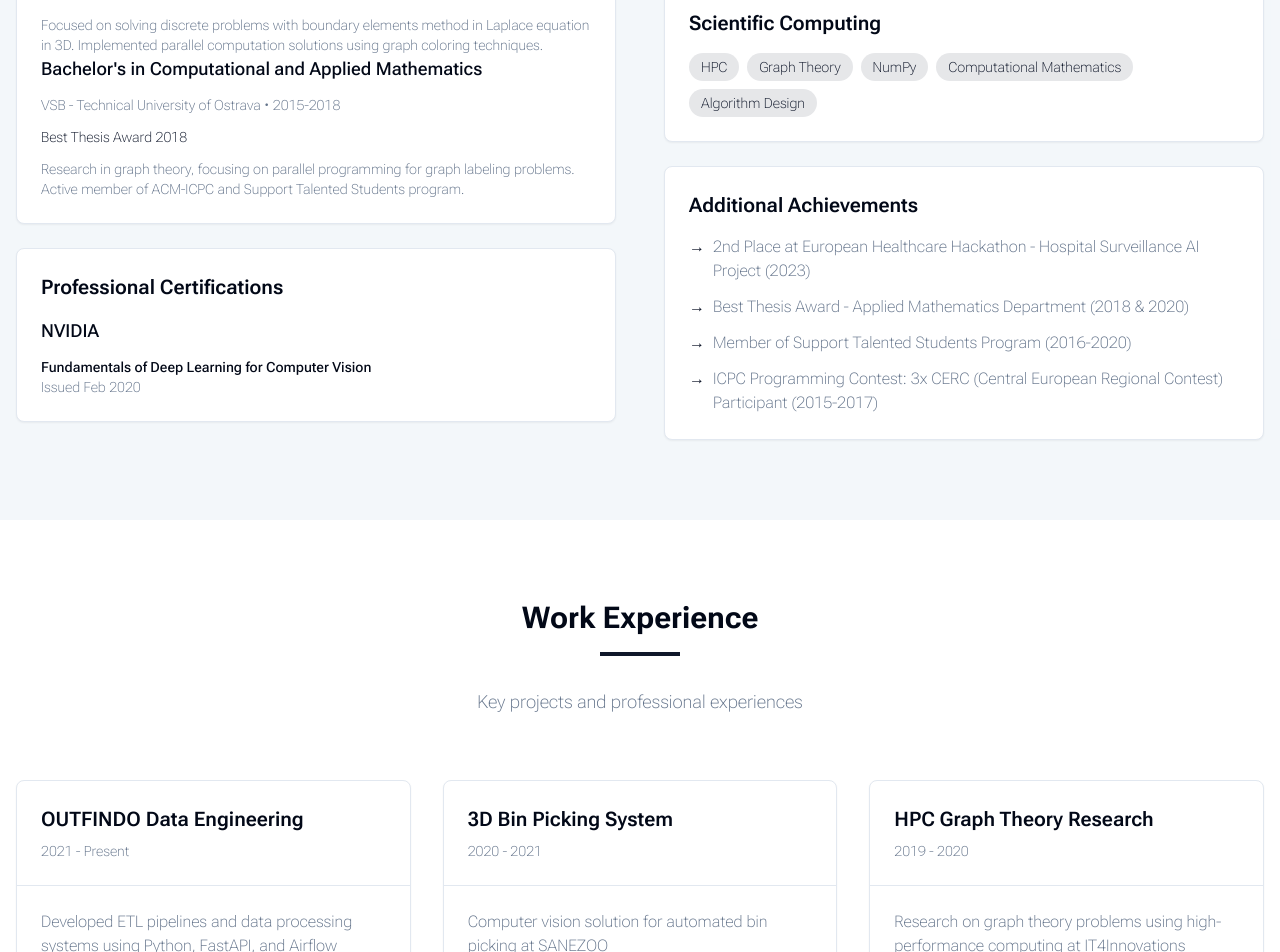
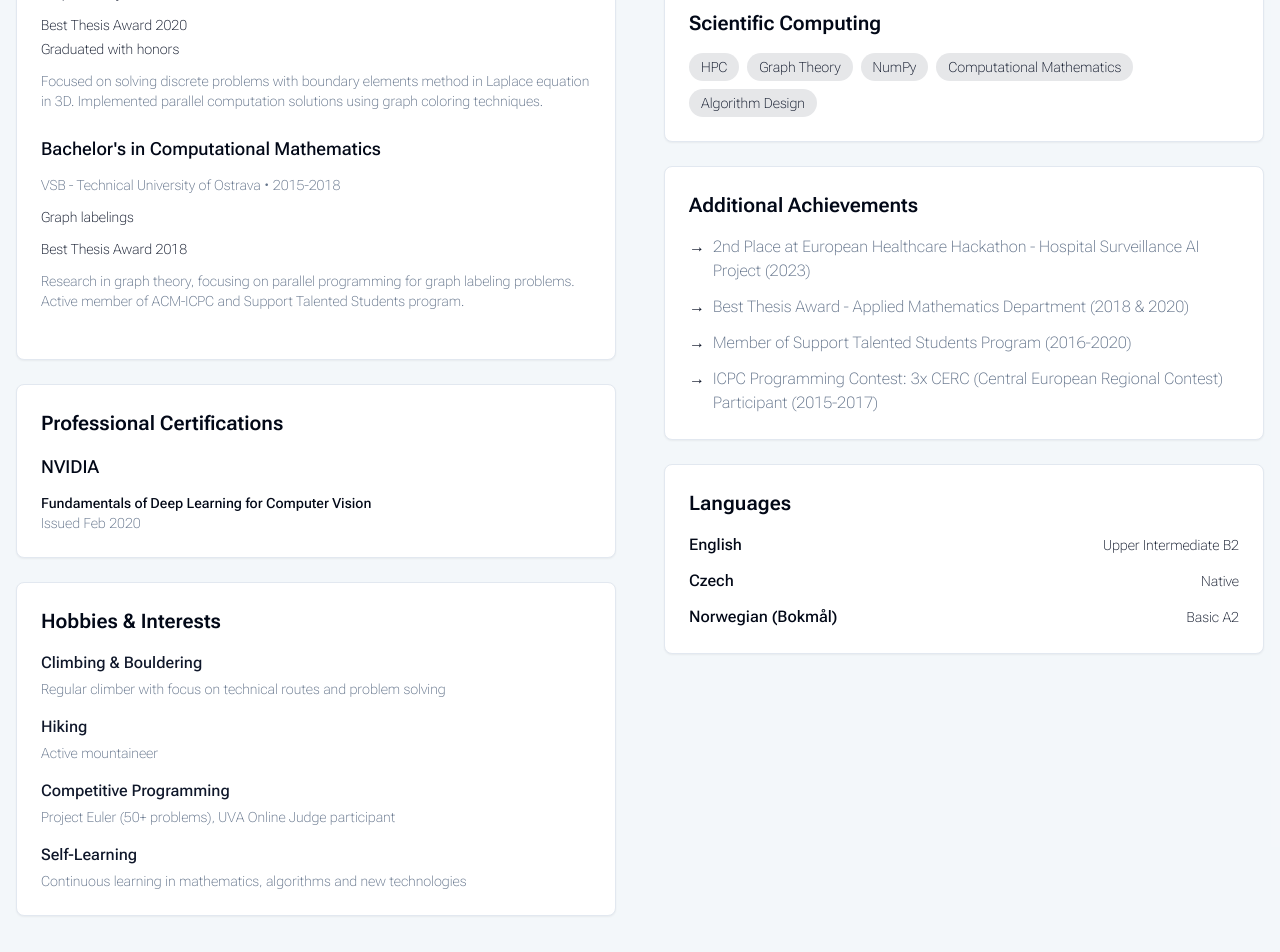
Before and after one commit to Tomichi/portfolio, a SvelteKit app in the folder frontend/: page / in a window 1280 px wide. Shown: the part 1440-2392 px from the top of the page. Built offline with nearby package versions, Linux system fonts and the light colour scheme.

Commit message:
frontend - separate the data and template of section about me

```diff
--- a/frontend/src/app.css
+++ b/frontend/src/app.css
@@ -3,6 +3,9 @@
 @import 'tailwindcss/utilities';
 
 @layer base {
+	a {
+		@apply cursor-pointer;
+	}
 	:root {
 		--background: 0 0% 100%;
 		--foreground: 222.2 84% 4.9%;
--- a/frontend/src/lib/components/AboutMe.svelte
+++ b/frontend/src/lib/components/AboutMe.svelte
@@ -1,55 +1,45 @@
 <script lang="ts">
-	const skills = [
-		{
-			category: 'Data Engineering',
-			items: [
-				'Python (FastAPI, Scrapy)',
-				'PostgreSQL',
-				'MongoDB',
-				'ETL Pipeline Design',
-				'Airflow',
-				'Docker'
-			]
-		},
-		{
-			category: 'Machine Learning & CV',
-			items: [
-				'PyTorch',
-				'Deep Learning',
-				'Computer Vision',
-				'CUDA',
-				'C++ (14/17)',
-				'Parallel Computing'
-			]
-		},
-		{
-			category: 'Scientific Computing',
-			items: ['HPC', 'Graph Theory', 'NumPy', 'Computational Mathematics', 'Algorithm Design']
+	import {
+		type Skill,
+		type Achievement,
+		type Certification,
+		type Education,
+		type Language,
+		type Hobby
+	} from './types';
+
+	interface Props {
+		title: string;
+		subtitle: string;
+		professionalSummary: string;
+		education: Education[];
+		certifications: Certification[];
+		skills: Skill[];
+		achievements: Achievement[];
+		languages: Language[];
+		hobbies: Hobby[];
 	}
-	];
 
-	const certifications = [
-		{
-			issuer: 'NVIDIA',
-			credentials: [
-				{
-					name: 'Fundamentals of Deep Learning for Computer Vision',
-					date: 'Feb 2020'
-				}
-			]
-		}
-	];
+	let {
+		title,
+		subtitle,
+		professionalSummary,
+		education,
+		certifications,
+		skills,
+		achievements,
+		languages,
+		hobbies
+	}: Props = $props();
 </script>
 
 <section id="about" class="bg-muted/80 py-20">
 	<div class="container mx-auto px-4">
 		<!-- Header -->
 		<div class="mx-auto mb-16 max-w-3xl text-center">
-			<h2 class="mb-4 text-3xl font-bold">About Me</h2>
+			<h2 class="mb-4 text-3xl font-bold">{title}</h2>
 			<div class="mx-auto mb-8 h-1 w-20 bg-primary"></div>
-			<p class="text-lg text-muted-foreground">
-				Data Engineer & Computer Vision Specialist with Strong Mathematical Foundation
-			</p>
+			<p class="text-lg text-muted-foreground">{subtitle}</p>
 		</div>
 
 		<div class="grid grid-cols-1 items-start gap-12 lg:grid-cols-2">
@@ -59,42 +49,62 @@
 				<div class="rounded-lg border border-border bg-card p-6 shadow-sm">
 					<h3 class="mb-4 text-xl font-semibold">Professional Summary</h3>
 					<p class="leading-relaxed text-muted-foreground">
-						Data Engineer with expertise in computer vision and machine learning. Combining strong
-						mathematical background with practical engineering skills to build scalable data
-						solutions and intelligent systems. Experienced in high-performance computing and
-						parallel programming.
+						{professionalSummary}
 					</p>
 				</div>
 
-				<!-- Education -->
 				<div class="rounded-lg border border-border bg-card p-6 shadow-sm">
 					<h3 class="mb-4 text-xl font-semibold">Education</h3>
-					<div class="space-y-3">
-						<h4 class="text-lg font-medium">Master's in Computational Mathematics</h4>
+					{#each education as edu}
+						<div class="mb-6 space-y-3">
+							<h4 class="text-lg font-medium">{edu.degree}</h4>
 							<p class="text-sm text-muted-foreground">
-							VSB - Technical University of Ostrava • 2018-2020
+								{edu.institution} • {edu.period}
 							</p>
-						<p class="text-sm text-primary">Best Thesis Award 2020 • Graduated with honors</p>
+
+							{#if edu.thesis}
+								<div class="text-sm">
+									<a
+										href={edu.thesis.url}
+										class="text-primary hover:underline"
+										target="_blank"
+										rel="noopener noreferrer"
+									>
+										{edu.thesis.name}
+									</a>
+									{#if edu.thesis.description}
+										<p class="mt-1 text-muted-foreground">{edu.thesis.description}</p>
+									{/if}
+								</div>
+							{/if}
+
+							{#if edu.awards?.length}
+								<div class="space-y-1">
+									{#each edu.awards as award}
+										{#if award.url}
+											<a
+												href={award.url}
+												class="block text-sm text-primary hover:underline"
+												target="_blank"
+												rel="noopener noreferrer"
+											>
+												{award.name}
+											</a>
+										{:else}
+											<p class="text-sm text-primary">{award.name}</p>
+										{/if}
+									{/each}
+								</div>
+							{/if}
+
 							<p class="text-sm text-muted-foreground">
-							Focused on solving discrete problems with boundary elements method in Laplace equation
-							in 3D. Implemented parallel computation solutions using graph coloring techniques.
+								{edu.description}
 							</p>
 						</div>
-
-					<div class="space-y-3">
-						<h4 class="text-lg font-medium">Bachelor's in Computational and Applied Mathematics</h4>
-						<p class="text-sm text-muted-foreground">
-							VSB - Technical University of Ostrava • 2015-2018
-						</p>
-						<p class="text-sm text-primary">Best Thesis Award 2018</p>
-						<p class="text-sm text-muted-foreground">
-							Research in graph theory, focusing on parallel programming for graph labeling
-							problems. Active member of ACM-ICPC and Support Talented Students program.
-						</p>
-					</div>
+					{/each}
 				</div>
 
-				<!-- Professional Certifications -->
+				<!-- Certifications -->
 				<div class="rounded-lg border border-border bg-card p-6 shadow-sm">
 					<h3 class="mb-4 text-xl font-semibold">Professional Certifications</h3>
 					<div class="space-y-6">
@@ -111,6 +121,21 @@
 										</li>
 									{/each}
 								</ul>
+							</div>
+						{/each}
+					</div>
+				</div>
+
+				<!-- Hobbies & Interests -->
+				<div class="rounded-lg border border-border bg-card p-6 shadow-sm">
+					<h3 class="mb-4 text-xl font-semibold">Hobbies & Interests</h3>
+					<div class="space-y-4">
+						{#each hobbies as hobby}
+							<div>
+								<h4 class="text-base font-medium text-primary">{hobby.name}</h4>
+								{#if hobby.description}
+									<p class="mt-1 text-sm text-muted-foreground">{hobby.description}</p>
+								{/if}
 							</div>
 						{/each}
 					</div>
@@ -132,33 +157,32 @@
 					</div>
 				{/each}
 
-				<!-- Additional Achievements -->
+				<!-- Achievements -->
 				<div class="rounded-lg border border-border bg-card p-6 shadow-sm">
 					<h3 class="mb-4 text-xl font-semibold">Additional Achievements</h3>
 					<ul class="space-y-3 text-muted-foreground">
+						{#each achievements as achievement}
 							<li class="flex items-start">
 								<span class="mr-2 text-primary">→</span>
-							<span
-								>2nd Place at European Healthcare Hackathon - Hospital Surveillance AI Project
-								(2023)</span
-							>
+								<span>{achievement.text}</span>
 							</li>
-						<li class="flex items-start">
-							<span class="mr-2 text-primary">→</span>
-							<span>Best Thesis Award - Applied Mathematics Department (2018 & 2020)</span>
-						</li>
-						<li class="flex items-start">
-							<span class="mr-2 text-primary">→</span>
-							<span>Member of Support Talented Students Program (2016-2020)</span>
-						</li>
-						<li class="flex items-start">
-							<span class="mr-2 text-primary">→</span>
-							<span>
-								ICPC Programming Contest: 3x CERC (Central European Regional Contest) Participant
-								(2015-2017)
-							</span>
-						</li>
+						{/each}
 					</ul>
+				</div>
+
+				<!-- Languages -->
+				<div class="rounded-lg border border-border bg-card p-6 shadow-sm">
+					<h3 class="mb-4 text-xl font-semibold">Languages</h3>
+					<div class="space-y-3">
+						{#each languages as lang}
+							<div class="flex items-center justify-between">
+								<span class="font-medium">{lang.name}</span>
+								<div class="text-sm">
+									<span class="text-primary">{lang.level}</span>
+								</div>
+							</div>
+						{/each}
+					</div>
 				</div>
 			</div>
 		</div>
--- /dev/null
+++ b/frontend/src/lib/components/types.ts
@@ -0,0 +1,48 @@
+export interface Skill {
+	category: string;
+	items: string[];
+}
+
+export interface Award {
+	name: string;
+	url?: string;
+}
+
+export interface Thesis {
+	name: string;
+	url: string;
+	description?: string;
+}
+
+export interface Credential {
+	name: string;
+	date: string;
+}
+
+export interface Certification {
+	issuer: string;
+	credentials: Credential[];
+}
+
+export interface Education {
+	degree: string;
+	institution: string;
+	period: string;
+	thesis?: Thesis;
+	awards: Award[];
+	description: string;
+}
+
+export interface Achievement {
+	text: string;
+}
+
+export interface Language {
+	name: string;
+	level: string;
+}
+
+export interface Hobby {
+	name: string;
+	description?: string;
+}
--- a/frontend/src/routes/+page.svelte
+++ b/frontend/src/routes/+page.svelte
@@ -3,6 +3,132 @@
 	import AboutMe from '$lib/components/AboutMe.svelte';
 	import WorkExperience from '$lib/components/WorkExperience.svelte';
 	import Footer from '$lib/components/Footer.svelte';
+	import {
+		type Education,
+		type Skill,
+		type Achievement,
+		type Certification,
+		type Language,
+		type Hobby
+	} from '$lib/components/types';
+
+	const education: Education[] = [
+		{
+			degree: "Master's in Computational Mathematics",
+			institution: 'VSB - Technical University of Ostrava',
+			period: '2018-2020',
+			thesis: {
+				name: 'Graph Theory Tools Used for BEM',
+				url: 'https://dspace.vsb.cz/handle/10084/140601'
+			},
+			awards: [
+				{
+					name: 'Best Thesis Award 2020',
+					url: 'https://www.vsb.cz/cs/detail-novinky/?reportId=41207&linkBack=%2Fcs%2Fo-univerzite%2Fnovinky%2Faktuality%2Findex.html'
+				},
+				{
+					name: 'Graduated with honors'
+				}
+			],
+			description:
+				'Focused on solving discrete problems with boundary elements method in Laplace equation in 3D. Implemented parallel computation solutions using graph coloring techniques.'
+		},
+		{
+			degree: "Bachelor's in Computational Mathematics",
+			institution: 'VSB - Technical University of Ostrava',
+			period: '2015-2018',
+			thesis: {
+				name: 'Graph labelings',
+				url: 'https://dspace.vsb.cz/handle/10084/128474'
+			},
+			awards: [
+				{
+					name: 'Best Thesis Award 2018',
+					url: 'https://www.fei.vsb.cz/470/cs/o-katedre/aktuality/detail-aktuality/index.html?reportId=37117&linkBack=%2F470%2Fcs%2Fstudium.old%2Foceneni-stu%2Findex.html'
+				}
+			],
+			description:
+				'Research in graph theory, focusing on parallel programming for graph labeling problems. Active member of ACM-ICPC and Support Talented Students program.'
+		}
+	];
+
+	const skills: Skill[] = [
+		{
+			category: 'Data Engineering',
+			items: ['Python (FastAPI, Scrapy)', 'PostgreSQL', 'ETL Pipeline Design', 'Airflow', 'Docker']
+		},
+		{
+			category: 'Machine Learning & CV',
+			items: [
+				'PyTorch',
+				'Deep Learning',
+				'Computer Vision',
+				'CUDA',
+				'C++ (14/17)',
+				'Parallel Computing'
+			]
+		},
+		{
+			category: 'Scientific Computing',
+			items: ['HPC', 'Graph Theory', 'NumPy', 'Computational Mathematics', 'Algorithm Design']
+		}
+	];
+
+	const achievements: Achievement[] = [
+		{
+			text: '2nd Place at European Healthcare Hackathon - Hospital Surveillance AI Project (2023)'
+		},
+		{ text: 'Best Thesis Award - Applied Mathematics Department (2018 & 2020)' },
+		{ text: 'Member of Support Talented Students Program (2016-2020)' },
+		{
+			text: 'ICPC Programming Contest: 3x CERC (Central European Regional Contest) Participant (2015-2017)'
+		}
+	];
+	const certifications: Certification[] = [
+		{
+			issuer: 'NVIDIA',
+			credentials: [
+				{
+					name: 'Fundamentals of Deep Learning for Computer Vision',
+					date: 'Feb 2020'
+				}
+			]
+		}
+	];
+
+	const languages: Language[] = [
+		{
+			name: 'English',
+			level: 'Upper Intermediate B2'
+		},
+		{
+			name: 'Czech',
+			level: 'Native'
+		},
+		{
+			name: 'Norwegian (Bokmål)',
+			level: 'Basic A2'
+		}
+	];
+
+	const hobbies: Hobby[] = [
+		{
+			name: 'Climbing & Bouldering',
+			description: 'Regular climber with focus on technical routes and problem solving'
+		},
+		{
+			name: 'Hiking',
+			description: 'Active mountaineer'
+		},
+		{
+			name: 'Competitive Programming',
+			description: 'Project Euler (50+ problems), UVA Online Judge participant'
+		},
+		{
+			name: 'Self-Learning',
+			description: 'Continuous learning in mathematics, algorithms and new technologies'
+		}
+	];
 </script>
 
 <Hero
@@ -12,6 +138,16 @@
 	buttonText="Get in Touch"
 	buttonHref="#contact"
 />
-<AboutMe />
+<AboutMe
+	title="About me"
+	subtitle="Data Engineer & Computer Vision Specialist with Strong Mathematical Foundation"
+	professionalSummary="Data Engineer & Research Engineer with expertise in computer vision and machine learning. Combining strong mathematical background with practical engineering skills to build scalable data solutions and intelligent systems. Experienced in high-performance computing and parallel programming."
+	{education}
+	{skills}
+	{achievements}
+	{certifications}
+	{languages}
+	{hobbies}
+/>
 <WorkExperience />
 <Footer />
```
Lines whose indentation alone changed are shown as unchanged.
